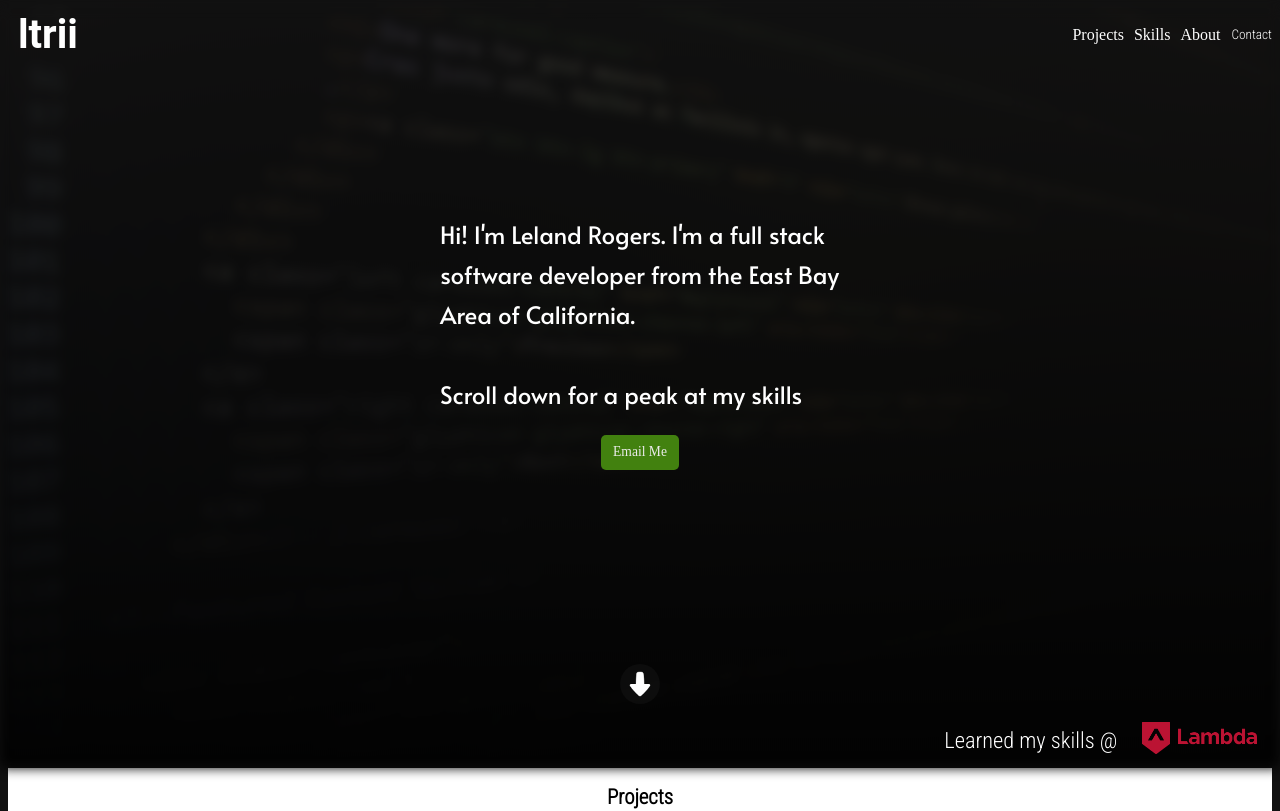
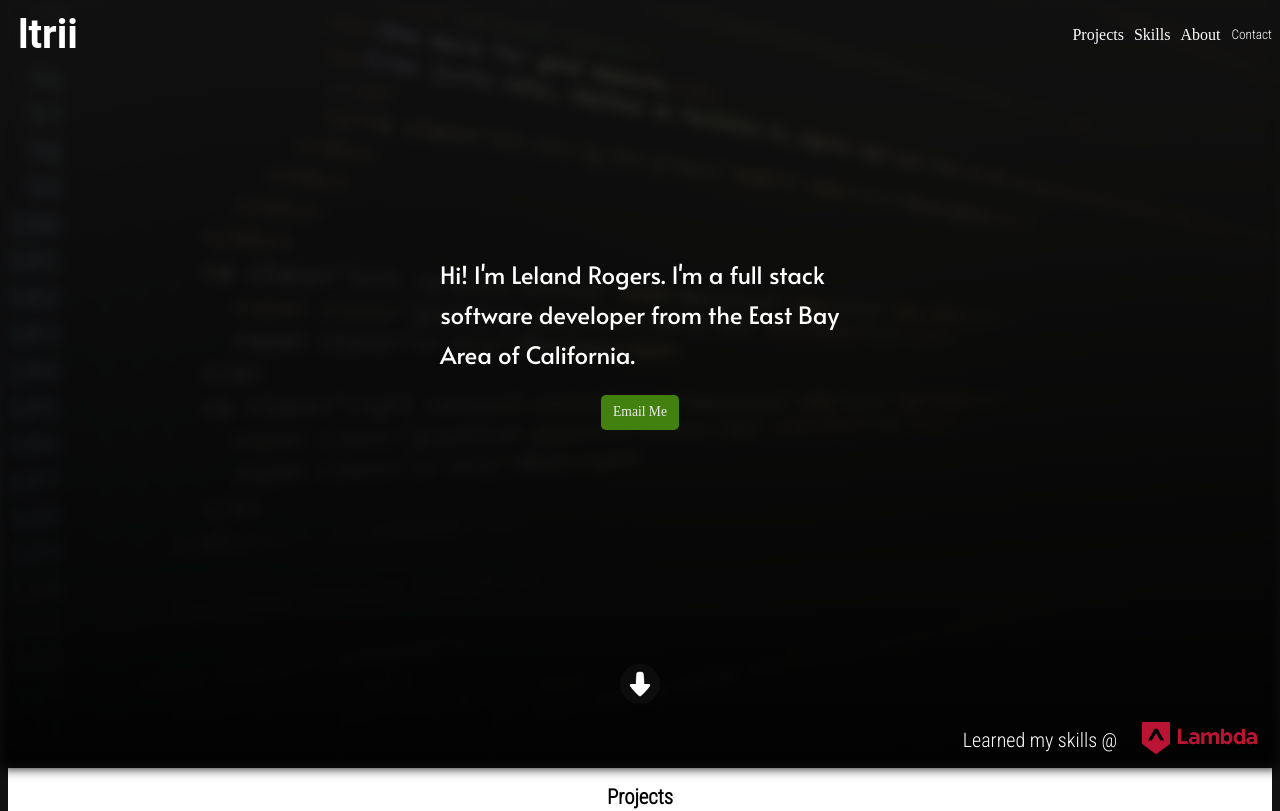
Before and after one commit to ltrii/port-ltrii, a React (Create React App) app: page / in a window 1280 px wide. Shown: the top 811 px of the page. Built offline with nearby package versions, Linux system fonts and the light colour scheme; the HTML template or start-up script is replaced by a standard one; a web font is replaced by a local one.

Commit message:
Design cleanups

```diff
--- a/src/components/JumboMain.js
+++ b/src/components/JumboMain.js
@@ -12,7 +12,7 @@ export default function JumboMain() {
       <div className="topJumbo">
         <div className="jumboText text-focus-in">
           Hi! I'm Leland Rogers. I'm a full stack software developer from the
-          East Bay Area of California. <br /> <br /> Scroll down for a peak at my skills
+          East Bay Area of California.
         </div>
         <a className="fade-in" href="mailto:lelandtr@gmail.com" id="emailBtn">
           Email Me
--- a/src/components/css/about.css
+++ b/src/components/css/about.css
@@ -19,6 +19,6 @@
 
 #bigText {
   font-size: 2em;
-  font-family: "Roboto";
-  font-weight: 300;
+  font-family: "Roboto Condensed";
+  font-weight: 600;
 }
--- a/src/components/css/jumbo.css
+++ b/src/components/css/jumbo.css
@@ -77,8 +77,8 @@
   align-items: center;
   justify-content: center;
   padding: 10px;
-  font-size: 1.4em;
-  height: 32px;
+  font-size: 1.25em;
+  height: 100%;
 }
 
 .bottomJumbo img {
@@ -91,9 +91,7 @@
   display: flex;
   justify-content: center;
   align-items: center;
-  width: 40px;
-  height: 40px;
-  font-size: 1.4em;
+  font-size: 1.3em;
   font-weight: 800;
   background-color: rgba(255, 255, 255, 0.03);
   color: rgb(255, 255, 255, 0.8);
```
Also changed, not shown: 1 other file (tests, documents, lock files or other folders).
